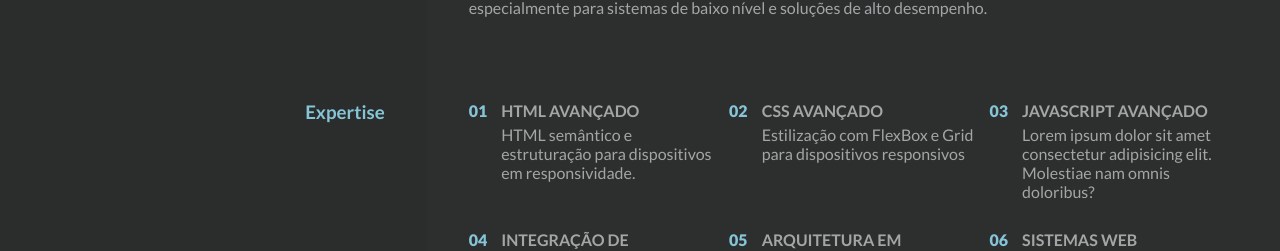
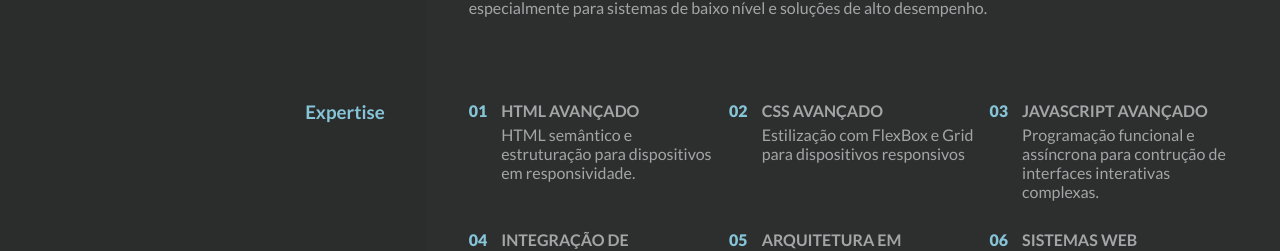
Before and after one commit to HigorFerreira/curriculo, a Next.js app: page / in a window 1280 px wide. Shown: the part 1058-1309 px from the top of the page. Built offline with nearby package versions, Linux system fonts and the light colour scheme.

Commit message:
Js skill adjustment

```diff
--- a/src/app/page.tsx
+++ b/src/app/page.tsx
@@ -129,7 +129,9 @@ export default async function Home() {
 							<p>Estilização com FlexBox e Grid para dispositivos responsivos</p>
 						</Card>
 						<Card marker="03" title="JavaScript Avançado">
-							<p>Lorem ipsum dolor sit amet consectetur adipisicing elit. Molestiae nam omnis doloribus?</p>
+							<p>
+								Programação funcional e assíncrona para contrução de interfaces interativas complexas.
+							</p>
 						</Card>
 						<Card marker="04" title="Integração de Tecnologias">
 							<>
```
